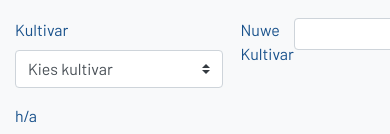
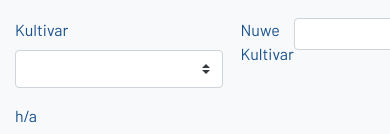
Before and after one commit to developerstew/farmharvesttracker, a plain HTML site: page index.html in a window 390 px wide. Shown: the part 559-693 px from the top of the page. Drawn offline with nearby package versions, Linux system fonts and the light colour scheme.

```diff
--- a/index.html
+++ b/index.html
@@ -26,9 +26,8 @@
                 <div class="row">
                     <div class="col-3">
                         <label for="exampleFormControlSelect2">Kultivar</label>
-                        <select class="custom-select fruitInput" id="kultivarOptions">
+                        <select class="custom-select fruitInput" id="kultivarOptions" required>
                         <!-- Code added here by user -->
-                        <option selected>Kies kultivar</option>
                         </select>
                     </div>
                     <div class="col-3" id="nuweKultivar">
```
